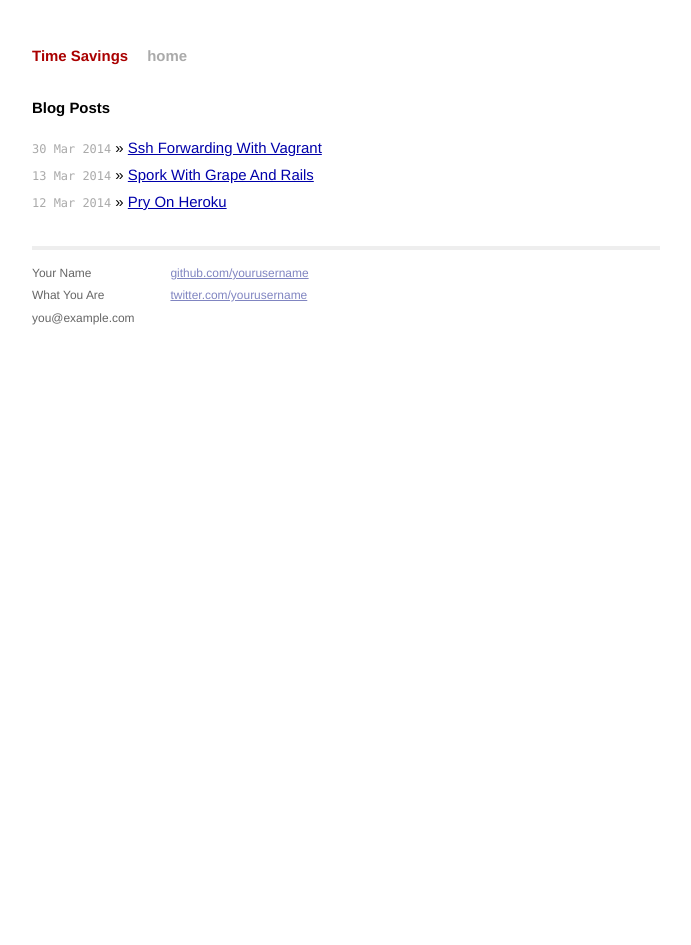
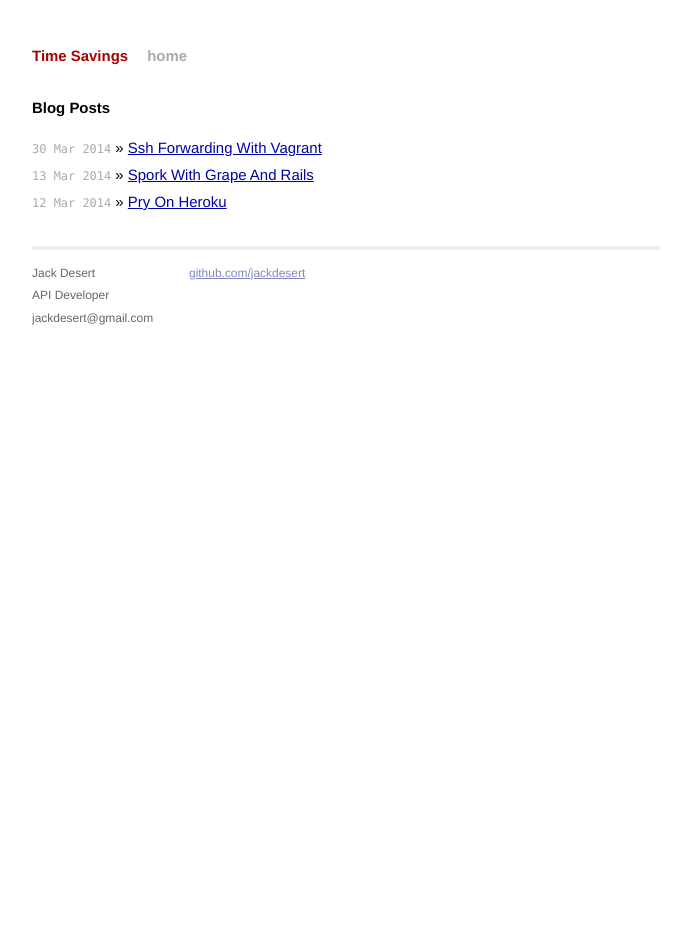
Before and after one commit to jackdesert/jackdesert.github.io, a Jekyll site: the page built from index.html, in a window 1280 px wide. Shown: the whole page, without its empty margins (294-985 px from the left). Built offline with Jekyll 4.4.1, drawn with Linux system fonts in a browser that asks for light colours; Markdown is read by kramdown in place of the engine named in the settings.

Commit message:
placeholder

```diff
--- a/_layouts/default.html
+++ b/_layouts/default.html
@@ -26,15 +26,14 @@
           <div class="footer">
             <div class="contact">
               <p>
-                Your Name<br />
-                What You Are<br />
-                you@example.com
+                Jack Desert<br />
+                API Developer<br />
+                jackdesert@gmail.com
               </p>
             </div>
             <div class="contact">
               <p>
-                <a href="https://github.com/yourusername">github.com/yourusername</a><br />
-                <a href="https://twitter.com/yourusername">twitter.com/yourusername</a><br />
+                <a href="https://github.com/jackdesert">github.com/jackdesert</a><br />
               </p>
             </div>
           </div>
```
